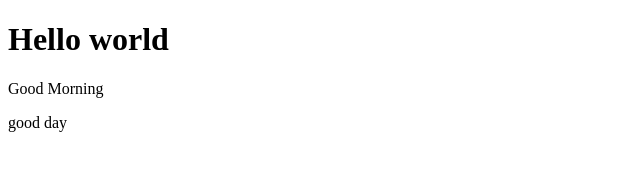
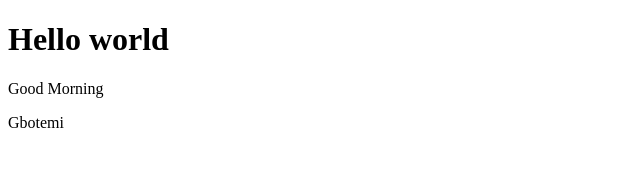
Before and after one commit to Mallamclever/Monopoly, a plain HTML site: page index.html in a window 1280 px wide. Shown: the full height of the page, 0-640 px from the left. Drawn offline with Linux system fonts and the light colour scheme.

Commit message:
new update in my html file

```diff
--- a/index.html
+++ b/index.html
@@ -8,7 +8,8 @@
 <body>
     <h1>Hello world</h1>
     <p>Good Morning</p>
-    <div>good day</div>
+     <div>Gbotemi</div>
+
 
 
 </body>
```
